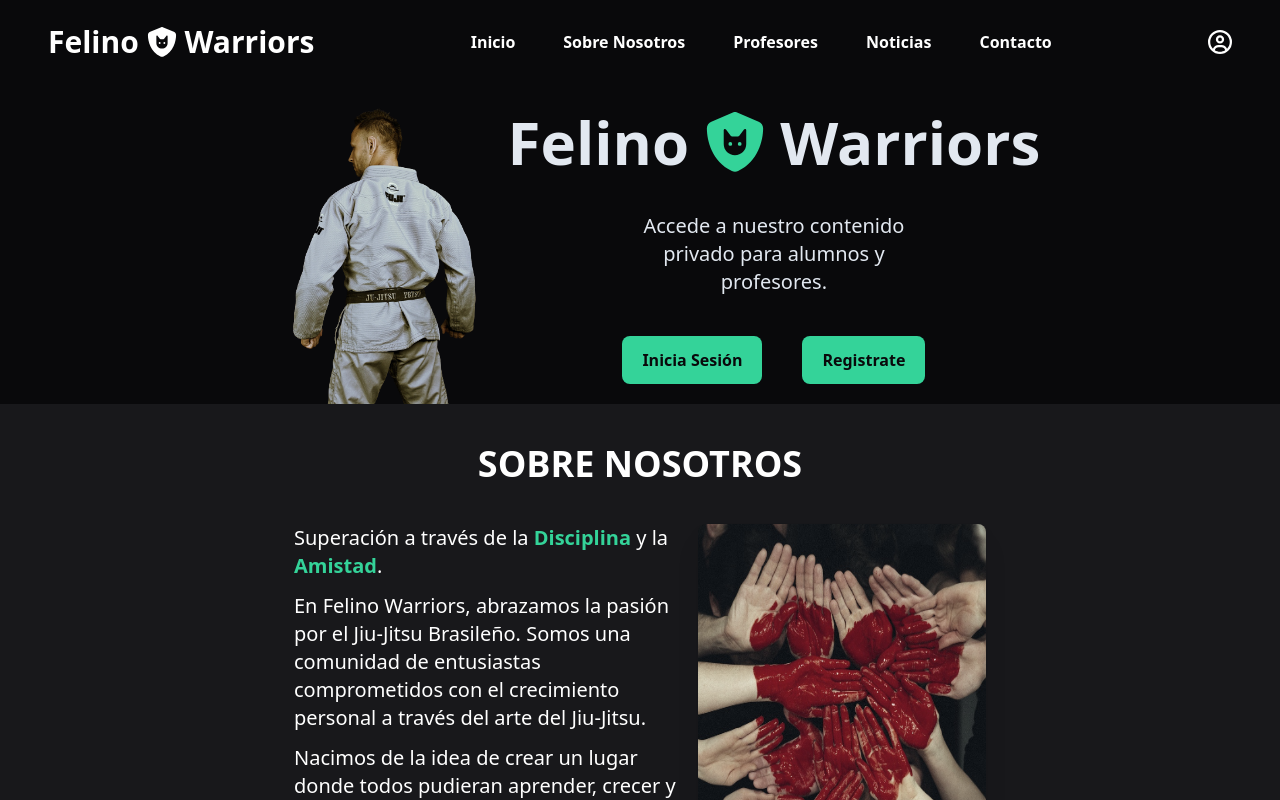
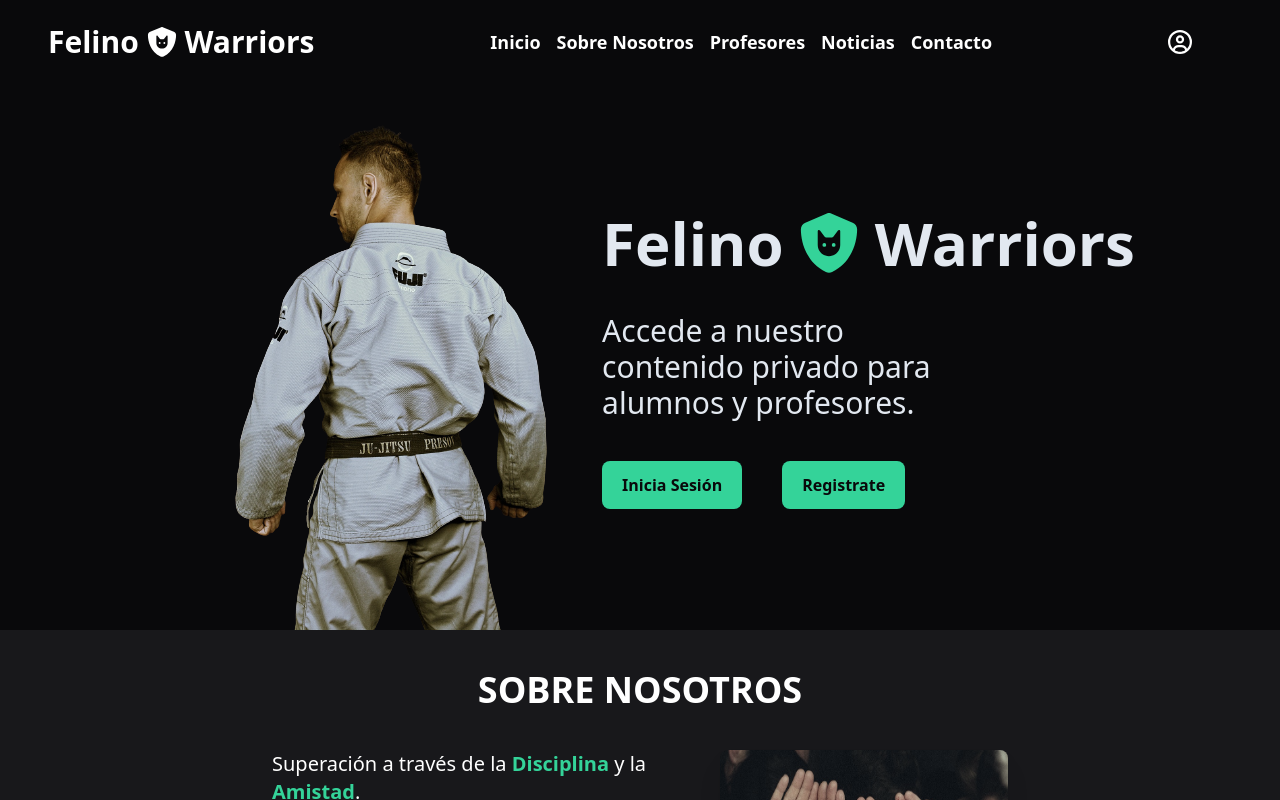
Before and after one commit to Cristaldo-Fiorela/Academia-JiuJitsu-JAVA, a React (Vite) app: page / in a window 1280 px wide. Shown: the top 800 px of the page. Built offline with nearby package versions, Linux system fonts and the light colour scheme.

Commit message:
responsive for tablet and laptop

```diff
--- a/src/assets/components/Banner.jsx
+++ b/src/assets/components/Banner.jsx
@@ -8,14 +8,14 @@ function Banner() {
     return (
         <>
             <section className="w-auto flex flex-wrap justify-center text-slate-200 py-10 sm:py-0" id="banner">
-                <img src={ JiuJitsu } alt="hombre de espaldas con kimono" className='sm:h-80' />
-                <section className='flex flex-col justify-center items-center '>
+                <img src={ JiuJitsu } alt="hombre de espaldas con kimono" className='sm:h-80 lg:h-full' />
+                <section className='flex flex-col justify-center items-center lg:items-start'>
                     <h2 className='text-3xl pt-2 lg:text-6xl  font-bold upp'>
                         Felino&nbsp;
                         <FontAwesomeIcon icon={faShieldCat} className='text-emerald-400' />
                         &nbsp;Warriors
                     </h2>
-                    <h3 className='text-center py-5 text-2xl sm:text-xl lg:py-10 w-72'>Accede a nuestro contenido privado para alumnos y profesores.</h3>
+                    <h3 className='text-center py-5 text-2xl sm:text-xl lg:py-10 w-72 lg:w-96 lg:text-3xl lg:text-left'>Accede a nuestro contenido privado para alumnos y profesores.</h3>
                     <div className='flex justify-start gap-10 text-zinc-950 font-bold'>
                         <button className="bg-emerald-400 py-3 px-4 sm:px-3 lg:py-3 lg:px-5 rounded-lg hover:bg-green-400 active:translate-y-1">Inicia Sesión</button>
                         <button className="bg-emerald-400 py-3 px-4 sm:px-3 lg:py-3 lg:px-5 rounded-lg hover:bg-green-400 active:translate-y-1">Registrate</button>
--- a/src/assets/components/Header.jsx
+++ b/src/assets/components/Header.jsx
@@ -25,7 +25,7 @@ function Header() {
                             </h1>
                         </a>
 
-                        <ul className="hidden md:flex px-4 mx-auto font-semibold font-heading space-x-12">
+                        <ul className="hidden md:flex px-4 mx-auto font-semibold font-heading gap-4 lg:text-lg">
                             <li><a className="hover:text-gray-200" href="#">Inicio</a></li>
                             <li><a className="hover:text-gray-200" href="#sobreNosotros">Sobre Nosotros</a></li>
                             <li><a className="hover:text-gray-200" href="#profesores">Profesores</a></li>
@@ -33,17 +33,16 @@ function Header() {
                             <li><a className="hover:text-gray-200" href="#">Contacto</a></li>
                         </ul>
 
-                        <div className="hidden xl:flex space-x-5 items-center">
-                        {/* <!-- Sign In / Register      --> */}
-                        <a className="flex items-center hover:text-gray-200" href="#">
-                            <FontAwesomeIcon icon={faCircleUser} className='h-6 w-6 hover:text-gray-200'/>
-                        </a>
-
+                        <div className="hidden md:flex space-x-5 items-center">
+                            {/* <!-- Sign In / Register      --> */}
+                            <a className="flex items-center hover:text-gray-200 md:mr-10" href="#">
+                                <FontAwesomeIcon icon={faCircleUser} className='h-6 w-6 hover:text-gray-200'/>
+                            </a>
                         </div>
                     </div>
 
                     {/* <!-- Responsive navbar --> */}
-                    <button className="navbar-burger self-center left-0 mr-5 md:mr-12 xl:hidden" onClick={() => setOpen(true)}>
+                    <button className="navbar-burger self-center left-0 mr-5 md:mr-12 md:hidden xl:hidden" onClick={() => setOpen(true)}>
                         <FontAwesomeIcon icon={faBars} className='h-6 w-6 hover:text-gray-200' />
                     </button>
                     {open && <SideBar open={open} setOpen={setOpen} />}
--- a/src/assets/components/SobreNosotros.jsx
+++ b/src/assets/components/SobreNosotros.jsx
@@ -7,7 +7,7 @@ function SobreNosotros() {
             <section className='text-white flex flex-col items-center bg-zinc-900 py-10' id='sobreNosotros'>
                 <h3 className="text-2xl lg:text-4xl font-bold uppercase">Sobre Nosotros</h3>
 
-                <div className='flex flex-wrap justify-center gap-16 py-10 sm:gap-5'>
+                <div className='flex flex-wrap justify-center gap-16 py-10 sm:gap-5 lg:gap-16'>
                     <section className='flex flex-col text-lg items-center w-72 lg:text-xl lg:w-96 justify-center gap-3'>
                         <h3 className='text-xl' >Superación a través de la <span className='text-emerald-400 font-bold'>Disciplina</span> y la <span className='text-emerald-400 font-bold'>Amistad</span>.</h3>
                         <p>En Felino Warriors, abrazamos la pasión por el Jiu-Jitsu Brasileño. Somos una comunidad de entusiastas comprometidos con el crecimiento personal a través del arte del Jiu-Jitsu.</p>
```
